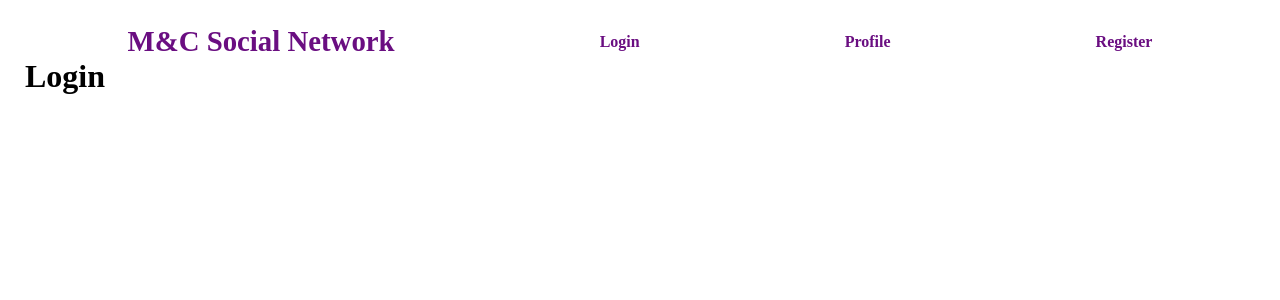
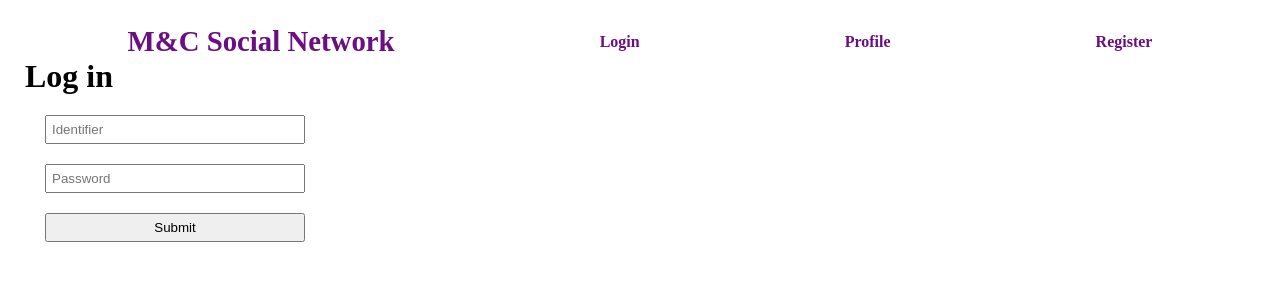
Before and after one commit to Mtwod/thpnext_w07_mini_social_network, a React (Create React App) app: page /login in a window 1280 px wide. Shown: the top 300 px of the page. Built offline with nearby package versions, Linux system fonts and the light colour scheme.

Commit message:
Add Login feature

```diff
--- a/src/api/apiHandler.js
+++ b/src/api/apiHandler.js
@@ -9,10 +9,14 @@ const REGISTER = (registerData) => ({
   BODY: JSON.stringify(registerData),
 });
 
-const CONNEXION = {
+const LOGIN = (loginData) => ({
   URL: `${BASE_URL}/auth/local`,
   METHOD: 'post',
-};
+  HEADERS: {
+    'Content-Type': 'application/json',
+  },
+  BODY: JSON.stringify(loginData),
+});
 
 const OWN_PROFILE = (token) => ({
   URL: `${BASE_URL}/users/me`,
@@ -23,4 +27,4 @@ const OWN_PROFILE = (token) => ({
   },
 });
 
-export { REGISTER, CONNEXION, OWN_PROFILE };
+export { REGISTER, LOGIN, OWN_PROFILE };
--- /dev/null
+++ b/src/pages/Login/LoginForm/index.jsx
@@ -0,0 +1,58 @@
+import { useState } from 'react';
+import './style.scss';
+
+const LoginForm = ({ handleLogin }) => {
+  const [identifier, setIdentifier] = useState('');
+  const [password, setPassword] = useState('');
+
+  const handleChangeIdentifier = (event) => {
+    setIdentifier(event.target.value);
+  };
+
+  const handleChangePassword = (event) => {
+    setPassword(event.target.value);
+  };
+  const isSubmitConditionValid = (
+    identifier.length > 2
+    && password.length > 5
+  );
+
+  const handleSubmit = async (event) => {
+    if (isSubmitConditionValid) {
+      event.preventDefault();
+      const userData = {
+        identifier,
+        password,
+      };
+      handleLogin(userData);
+    }
+  };
+
+  return (
+    <form className="LoginForm">
+      <input
+        className="LoginForm__identifier"
+        type="text"
+        name="identifier"
+        minLength="3"
+        value={identifier}
+        onChange={handleChangeIdentifier}
+        placeholder="Identifier"
+        required
+      />
+      <input
+        className="LoginForm__password"
+        type="password"
+        name="password"
+        minLength="6"
+        value={password}
+        onChange={handleChangePassword}
+        placeholder="Password"
+        required
+      />
+      <input type="submit" onClick={handleSubmit} value="Submit" />
+    </form>
+  );
+};
+
+export default LoginForm;
--- /dev/null
+++ b/src/pages/Login/LoginForm/style.scss
@@ -0,0 +1,11 @@
+.LoginForm {
+  padding: 20px;
+  display: grid;
+  grid-template-columns: auto;
+  row-gap: 20px;
+  width: 300px;
+
+  input {
+    padding: 5px;
+  }
+}
--- a/src/pages/Login/index.jsx
+++ b/src/pages/Login/index.jsx
@@ -1,9 +1,63 @@
+import { setAuthenticationCookie } from 'utils/cookieUtils';
+import { LOGIN } from 'api/apiHandler';
+import errorMessages from 'utils/errorUtils';
+import { useDispatch, useSelector } from 'react-redux';
+import { fetchUserFailure, fetchUserRequest, fetchUserSuccess } from 'state/user/userActions';
+import LoginForm from './LoginForm';
+
 const Login = () => {
-  const title = 'Login';
+  const stateUser = useSelector((state) => state);
+  const loginDispatch = useDispatch();
+
+  const fetchLogin = ({ identifier, password }) => async (dispatch) => {
+    dispatch(fetchUserRequest());
+    const loginData = {
+      identifier,
+      password,
+    };
+
+    const {
+      URL,
+      METHOD,
+      HEADERS,
+      BODY,
+    } = LOGIN(loginData);
+
+    const response = await fetch(URL, {
+      method: METHOD,
+      headers: HEADERS,
+      body: BODY,
+    });
+
+    const data = await response.json();
+
+    if (data.error) {
+      dispatch(fetchUserFailure(errorMessages(data)));
+    } else {
+      const user = {
+        username: data.user.username,
+        email: data.user.email,
+      };
+
+      setAuthenticationCookie(data.jwt);
+      dispatch(fetchUserSuccess(user));
+    }
+  };
+
+  const handleLogin = (userData) => {
+    loginDispatch(fetchLogin(userData));
+  };
 
   return (
     <div className="Login">
-      <h1 className="Login__title">{title}</h1>
+      <h1 className="Login__title">Log in</h1>
+      {stateUser.loading && (
+        <p>SENDING REQUEST, PLEASE WAIT…</p>
+      )}
+      {stateUser.error && (
+        <p>{stateUser.error}</p>
+      )}
+      <LoginForm handleLogin={handleLogin} />
     </div>
   );
 };
--- a/src/pages/Register/index.jsx
+++ b/src/pages/Register/index.jsx
@@ -3,15 +3,15 @@ import errorMessages from 'utils/errorUtils';
 import { setAuthenticationCookie } from 'utils/cookieUtils';
 import { REGISTER } from 'api/apiHandler';
 import { useSelector, useDispatch } from 'react-redux';
-import { fetchRegisterRequest, fetchRegisterSuccess, fetchRegisterFailure } from 'state/user/userActions';
+import { fetchUserRequest, fetchUserSuccess, fetchUserFailure } from 'state/user/userActions';
 import RegisterForm from './RegisterForm';
 
 const Register = () => {
-  const globalState = useSelector((state) => state);
+  const stateUser = useSelector((state) => state);
   const registerDispatch = useDispatch();
 
   const fetchRegister = ({ username, email, password }) => async (dispatch) => {
-    dispatch(fetchRegisterRequest());
+    dispatch(fetchUserRequest());
     const registerData = {
       username,
       email,
@@ -34,7 +34,7 @@ const Register = () => {
     const data = await response.json();
 
     if (data.error) {
-      dispatch(fetchRegisterFailure(errorMessages(data)));
+      dispatch(fetchUserFailure(errorMessages(data)));
     } else {
       const user = {
         username: data.user.username,
@@ -42,7 +42,7 @@ const Register = () => {
       };
 
       setAuthenticationCookie(data.jwt);
-      dispatch(fetchRegisterSuccess(user));
+      dispatch(fetchUserSuccess(user));
     }
   };
 
@@ -53,11 +53,11 @@ const Register = () => {
   return (
     <div className="Register">
       <h1>Sign up</h1>
-      {globalState.loading && (
+      {stateUser.loading && (
         <p>SENDING REQUEST, PLEASE WAIT…</p>
       )}
-      {globalState.error && (
-        <p>{globalState.error}</p>
+      {stateUser.error && (
+        <p>{stateUser.error}</p>
       )}
       <RegisterForm handleRegistration={handleRegistration} />
     </div>
--- a/src/state/user/userActions.js
+++ b/src/state/user/userActions.js
@@ -1,32 +1,32 @@
 /* eslint-disable arrow-body-style */
-const FETCH_REGISTER_REQUEST = 'FETCH_REGISTER_REQUEST';
-const FETCH_REGISTER_SUCCESS = 'FETCH_REGISTER_SUCCESS';
-const FETCH_REGISTER_FAILURE = 'FETCH_REGISTER_FAILURE';
+const FETCH_USER_REQUEST = 'FETCH_USER_REQUEST';
+const FETCH_USER_SUCCESS = 'FETCH_USER_SUCCESS';
+const FETCH_USER_FAILURE = 'FETCH_USER_FAILURE';
 const FETCH_USER_FROM_COOKIE = 'FETCH_USER_FROM_COOKIE';
 
 export {
-  FETCH_REGISTER_REQUEST,
-  FETCH_REGISTER_SUCCESS,
-  FETCH_REGISTER_FAILURE,
+  FETCH_USER_REQUEST,
+  FETCH_USER_SUCCESS,
+  FETCH_USER_FAILURE,
   FETCH_USER_FROM_COOKIE,
 };
 
-const fetchRegisterRequest = () => {
+const fetchUserRequest = () => {
   return {
-    type: FETCH_REGISTER_REQUEST,
+    type: FETCH_USER_REQUEST,
   };
 };
 
-const fetchRegisterSuccess = (user) => {
+const fetchUserSuccess = (user) => {
   return {
-    type: FETCH_REGISTER_SUCCESS,
+    type: FETCH_USER_SUCCESS,
     user,
   };
 };
 
-const fetchRegisterFailure = (error) => {
+const fetchUserFailure = (error) => {
   return {
-    type: FETCH_REGISTER_FAILURE,
+    type: FETCH_USER_FAILURE,
     error,
   };
 };
@@ -39,8 +39,8 @@ const fetchUserFromCookie = (user) => {
 };
 
 export {
-  fetchRegisterRequest,
-  fetchRegisterSuccess,
-  fetchRegisterFailure,
+  fetchUserRequest,
+  fetchUserSuccess,
+  fetchUserFailure,
   fetchUserFromCookie,
 };
--- a/src/state/user/userReducer.js
+++ b/src/state/user/userReducer.js
@@ -1,7 +1,7 @@
 import {
-  FETCH_REGISTER_FAILURE,
-  FETCH_REGISTER_REQUEST,
-  FETCH_REGISTER_SUCCESS,
+  FETCH_USER_FAILURE,
+  FETCH_USER_REQUEST,
+  FETCH_USER_SUCCESS,
   FETCH_USER_FROM_COOKIE,
 } from './userActions';
 
@@ -20,13 +20,13 @@ const currentUserReducer = (state = currentUserInitialState, action) => {
   const { type, user: actionUser, error } = action;
 
   switch (type) {
-    case FETCH_REGISTER_REQUEST:
+    case FETCH_USER_REQUEST:
       return {
         ...state,
         loading: true,
         error: '',
       };
-    case FETCH_REGISTER_SUCCESS:
+    case FETCH_USER_SUCCESS:
       return {
         ...state,
         loading: false,
@@ -35,7 +35,7 @@ const currentUserReducer = (state = currentUserInitialState, action) => {
           ...actionUser,
         },
       };
-    case FETCH_REGISTER_FAILURE:
+    case FETCH_USER_FAILURE:
       return {
         ...state,
         loading: false,
```
